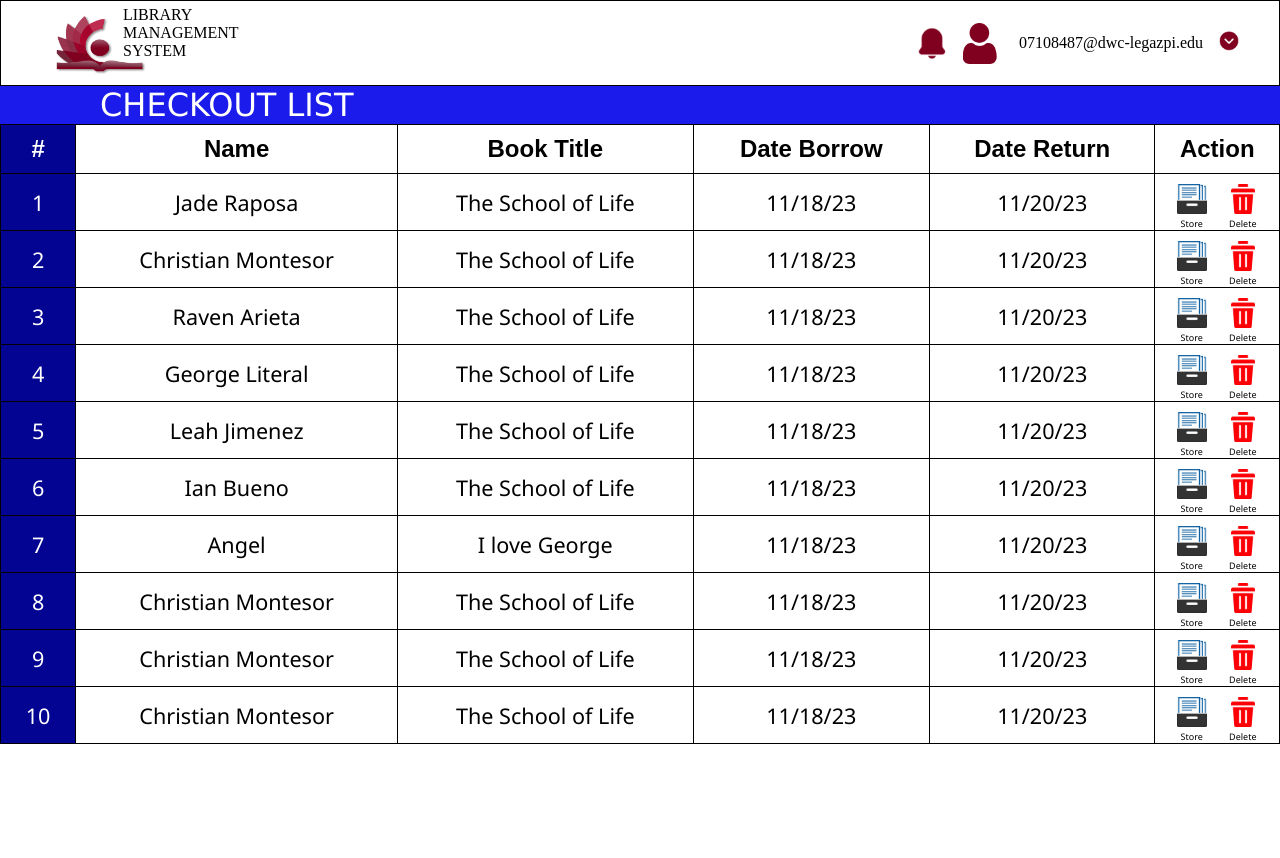
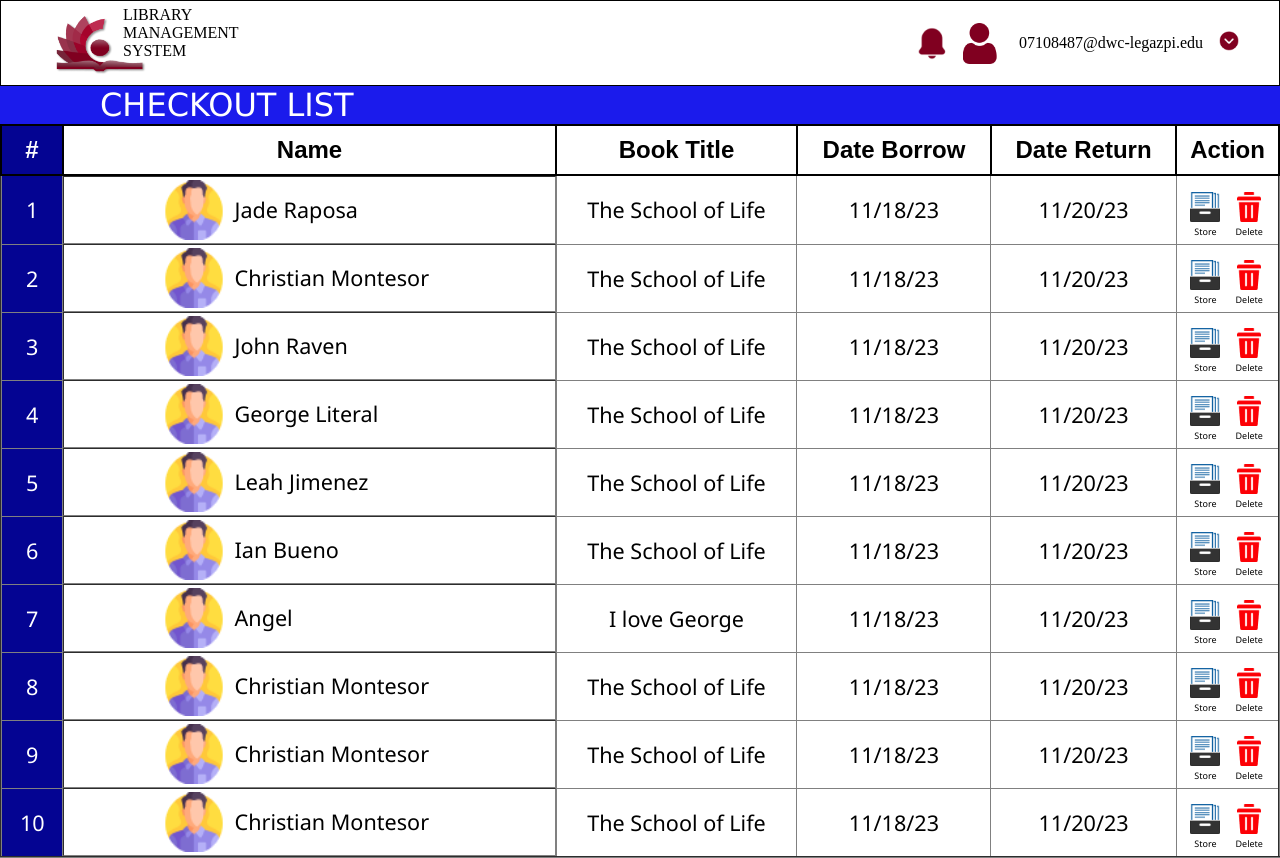
Before and after one commit to Library-Management-System-DWCL/Advance-Database-System-LMS, a PHP site: page /user_checkout.html in a window 1280 px wide. Before the commit the page ends 744 px from the top, so only its background shows below. Run offline with PHP 8.4, Linux system fonts and the light colour scheme.

Commit message:
LMS-26 user checkout

```diff
--- a/css/user_checkout.css
+++ b/css/user_checkout.css
@@ -85,9 +85,9 @@ body{
     display: flex;
     justify-content: center;
     text-align: center;
+
   }
   .table table{
-    border: 1px solid black;
     border-collapse: collapse;
     width: 100%;
     font-size: 1.5em;
@@ -95,10 +95,37 @@ body{
   .table th{
     font-family:Arial, Helvetica, sans-serif;
     font-weight:700;
+    border: 2px solid black;
+    text-align: center;
+
   }
   .table td{
     font-family:'Segoe UI', Tahoma, Geneva, Verdana, sans-serif;
     font-size:.9em;
+  }
+  .table td:nth-child(2){
+    display: flex;
+    height: 68px;
+    text-align: center;
+  }
+  .table span{
+    margin-left: 10px;
+    margin-top: 18px;
+  }
+  .table tr td .img1,
+  .img2,
+  .img3,
+  .img4,
+  .img5,
+  .img6,
+  .img7,
+  .img8,
+  .img9,
+  .img10{
+    margin-top:3px;
+    margin-left: 100px;
+    width: 60px;
+    height:60px;
   }
   .table th:nth-child(1),
   td:nth-child(1){
--- a/user_checkout.html
+++ b/user_checkout.html
@@ -29,7 +29,7 @@
     </div>
 
     <div class="table">
-        <table border="1">
+        <table border="2">
         <tr>
             <th>#</th>
             <th>Name</th>
@@ -40,7 +40,10 @@
         </tr>
         <tr>
             <td>1</td>
-            <td>Jade Raposa</td>
+            <td>
+                <img src="./images/man.png" alt="pfp" class="img1">
+                  <span>Jade Raposa</span>
+            </td>
             <td>The School of Life</td>
             <td>11/18/23</td>
             <td>11/20/23</td>
@@ -60,7 +63,10 @@
             </tr>
         <tr>
             <td>2</td>
-            <td>Christian Montesor</td>
+            <td>
+                <img src="./images/man.png" alt="pfp"class="img2">
+                <span>Christian Montesor</span>
+            </td>
             <td>The School of Life</td>
             <td>11/18/23</td>
             <td>11/20/23</td>
@@ -81,7 +87,10 @@
         </tr>
         <tr>
             <td>3</td>
-            <td>Raven Arieta</td>
+            <td>
+                <img src="./images/man.png" alt="pfp" class="img3">
+             <span>John Raven</span>
+                </td>
             <td>The School of Life</td>
             <td>11/18/23</td>
             <td>11/20/23</td>
@@ -99,9 +108,13 @@
                     </div>
                 </td>
             </tr>
-        </tr><tr>
+        </tr>
+        <tr>
             <td>4</td>
-            <td>George Literal</td>
+            <td>
+                <img src="./images/man.png" alt="pfp" class="img4">
+               <span>George Literal</span>
+            </td>
             <td>The School of Life</td>
             <td>11/18/23</td>
             <td>11/20/23</td>
@@ -119,9 +132,13 @@
                     </div>
                 </td>
             </tr>
-        </tr><tr>
+        </tr>
+        <tr>
             <td>5</td>
-            <td>Leah Jimenez</td>
+            <td>
+                <img src="./images/man.png" alt="pfp" class="img5">
+                <span>Leah Jimenez</span>
+            </td>
             <td>The School of Life</td>
             <td>11/18/23</td>
             <td>11/20/23</td>
@@ -139,9 +156,13 @@
                     </div>
                 </td>
             </tr>
-        </tr><tr>
+        </tr>
+        <tr>
             <td>6</td>
-            <td>Ian Bueno</td>
+            <td>
+                <img src="./images/man.png" alt="pfp" class="img6">
+                <span>Ian Bueno</span>
+            </td>
             <td>The School of Life</td>
             <td>11/18/23</td>
             <td>11/20/23</td>
@@ -159,9 +180,13 @@
                     </div>
                 </td>
             </tr>
-        </tr><tr>
+        </tr>
+        <tr>
             <td>7</td>
-            <td>Angel</td>
+            <td>
+                <img src="./images/man.png" alt="pfp" class="img7">
+                <span>Angel</span>
+            </td>
             <td>I love George</td>
             <td>11/18/23</td>
             <td>11/20/23</td>
@@ -179,9 +204,13 @@
                     </div>
                 </td>
             </tr>
-        </tr><tr>
+        </tr>
+        <tr>
             <td>8</td>
-            <td>Christian Montesor</td>
+            <td>
+                <img src="./images/man.png" alt="pfp" class="img8">
+                <span>Christian Montesor</span>
+            </td>
             <td>The School of Life</td>
             <td>11/18/23</td>
             <td>11/20/23</td>
@@ -199,9 +228,13 @@
                     </div>
                 </td>
             </tr>
-        </tr><tr>
+        </tr>
+        <tr>
             <td>9</td>
-            <td>Christian Montesor</td>
+            <td>
+                <img src="./images/man.png" alt="pfp" class="img9">
+                <span>Christian Montesor</span>
+            </td>
             <td>The School of Life</td>
             <td>11/18/23</td>
             <td>11/20/23</td>
@@ -219,9 +252,13 @@
                     </div>
                 </td>
             </tr>
-        </tr><tr>
+        </tr>
+        <tr>
             <td>10</td>
-            <td>Christian Montesor</td>
+            <td>
+                <img src="./images/man.png" alt="pfp" class="img10">
+                <span>Christian Montesor</span>
+            </td>
             <td>The School of Life</td>
             <td>11/18/23</td>
             <td>11/20/23</td>
```
